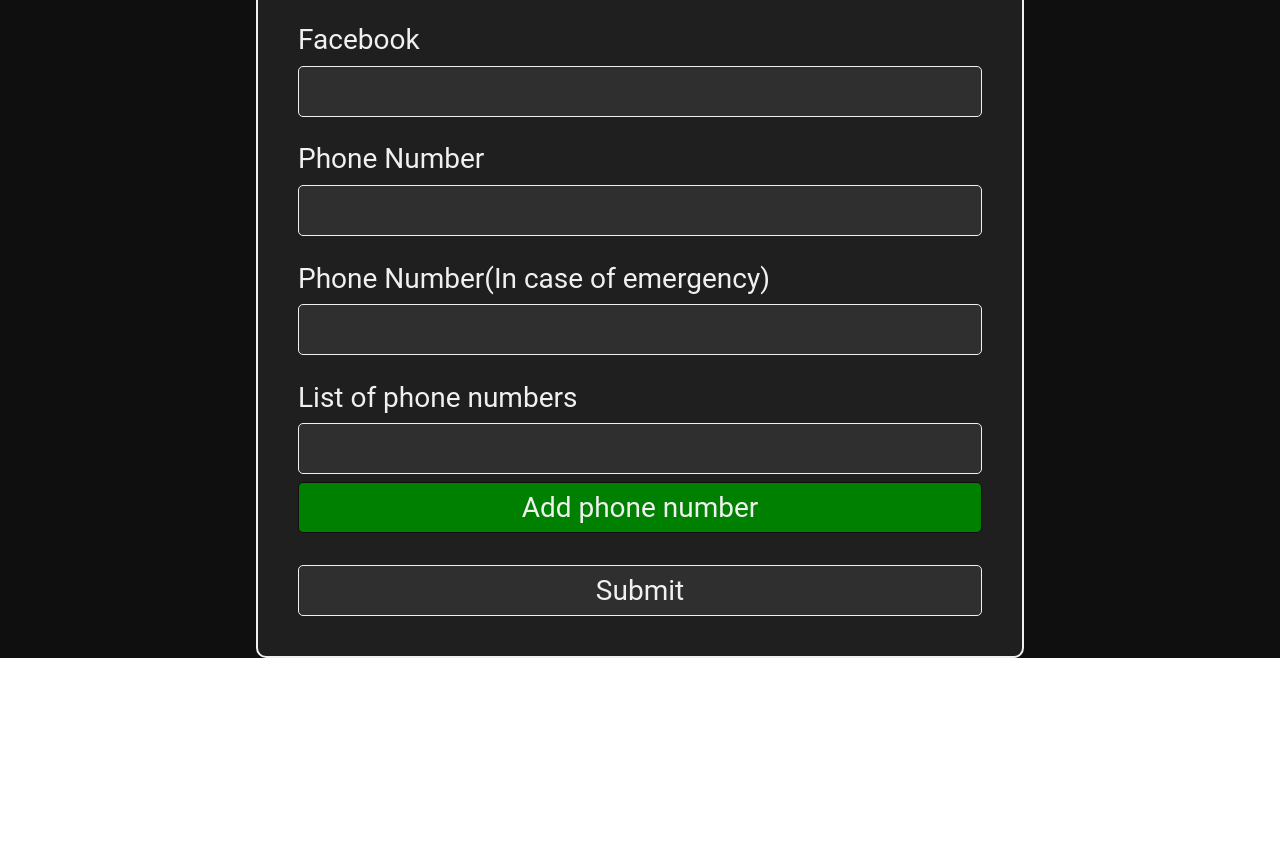
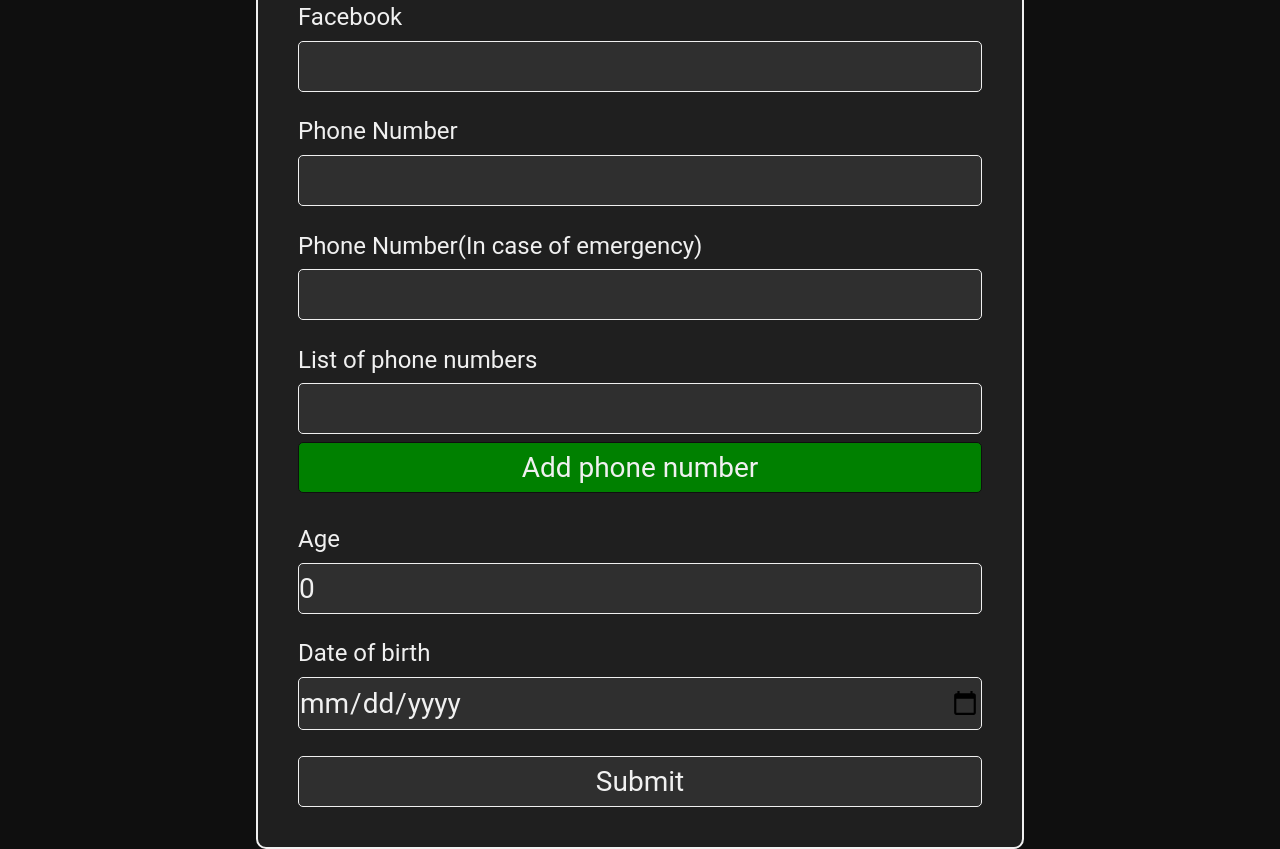
Before and after one commit to SufiyanAK/React-Hook-Form, a React (Vite) app: page / in a window 1280 px wide. Shown: the part 575-1424 px from the top of the page. Before the commit the page ends 1233 px from the top, so only its background shows below. Built offline with nearby package versions, Linux system fonts and the light colour scheme.

Commit message:
feat: add age and date of birth fields with validation to YoutubeForm component

```diff
--- a/src/components/YoutubeForm.tsx
+++ b/src/components/YoutubeForm.tsx
@@ -11,6 +11,8 @@
     },
     phoneNumbers: string[];
     phNumbers: Array<{ number: string }>;
+    age: number;
+    dob: Date;
 }
 
 let renderCount: number = 0;
@@ -27,6 +29,8 @@
             },
             phoneNumbers: ["", ""],
             phNumbers: [{ number: "" }],
+            age: 0,
+            dob: new Date()
         }
     });
 
@@ -284,6 +288,69 @@
                     </div>
                 </div>
 
+                <div className="formFields">
+                    <label className="label" htmlFor="age">Age</label>
+                    <input
+                        className="input"
+                        id="age"
+                        type="number"
+                        {
+                        ...register("age",
+                            {
+                                valueAsNumber: true,
+                                required: {
+                                    value: true,
+                                    message: "Age is required"
+                                },
+                                validate: {
+                                    notAdult: (fieldValue) => {
+                                        return fieldValue >= 18 || "You must be 18 or above"
+                                    }
+                                }
+                            }
+                        )
+                        }
+                    />
+                    <p
+                        style={{
+                            color: 'red',
+                            width: '100%',
+                            fontSize: '1.5rem',
+                        }}
+                    >
+                        {errors.age?.message}
+                    </p>
+                </div>
+
+                <div className="formFields">
+                    <label className="label" htmlFor="dob">Date of birth</label>
+                    <input
+                        className="input"
+                        id="dob"
+                        type="date"
+                        {
+                        ...register("dob",
+                            {
+                                valueAsDate: true,
+                                required: {
+                                    value: true,
+                                    message: "Facebook Id is required"
+                                }
+                            }
+                        )
+                        }
+                    />
+                    <p
+                        style={{
+                            color: 'red',
+                            width: '100%',
+                            fontSize: '1.5rem',
+                        }}
+                    >
+                        {errors.social?.facebook?.message}
+                    </p>
+                </div>
+
                 <button className="submitBtn">Submit</button>
             </form >
             <DevTool control={control} />
--- a/src/index.css
+++ b/src/index.css
@@ -47,7 +47,7 @@
 .label {
   /* width: 100%; */
   color: #f0f0f0;
-  font-size: 1.75rem;
+  font-size: 1.5rem;
   margin-bottom: 0.5rem;
 }
 
```
